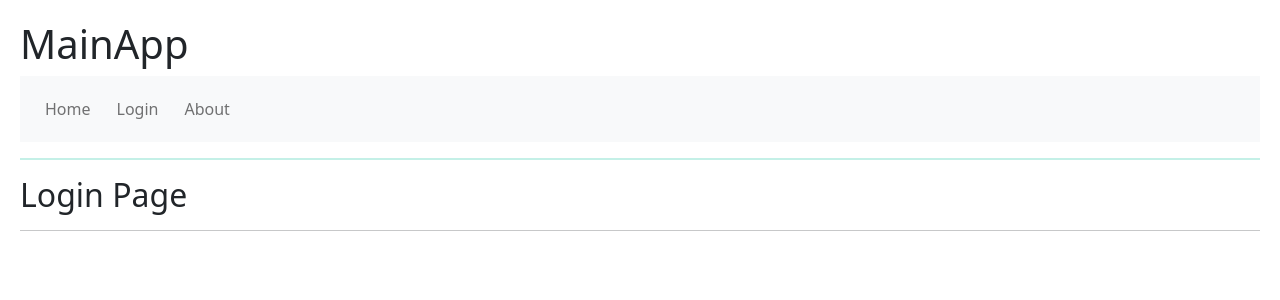
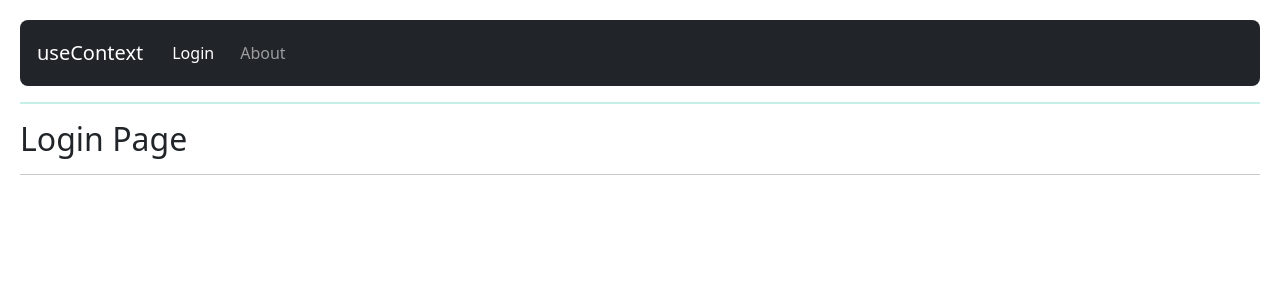
Before and after one commit to MartaArM/CursoReact, a React (Vite) app in the folder app5_hooksapp/: page /login in a window 1280 px wide. Shown: the top 300 px of the page. Built offline with nearby package versions, Linux system fonts and the light colour scheme.

Commit message:
Barra de navegacion con NavLink

```diff
--- a/app5_hooksapp/src/09-useContext/MainApp.jsx
+++ b/app5_hooksapp/src/09-useContext/MainApp.jsx
@@ -8,7 +8,6 @@
 export const MainApp = () => {
     return (
         <>
-            <h1>MainApp</h1>
             <NavBar/> {/* Barra de navegación */}
 
             <hr style={{borderTop: '2px solid #15c29f'}}/>
--- a/app5_hooksapp/src/09-useContext/NavBar.jsx
+++ b/app5_hooksapp/src/09-useContext/NavBar.jsx
@@ -1,4 +1,4 @@
-import { Link } from "react-router-dom"
+import { Link, NavLink } from "react-router-dom"
 
 export const NavBar = () => {
   return (
@@ -7,9 +7,9 @@
     //     <Link to="login">Login</Link>
     //     <Link to="about">About</Link>
     // </>
-    <nav className="navbar navbar-expand-lg bg-light">
+    <nav className="navbar navbar-expand-lg navbar-dark bg-dark rounded-3">
         <div className="container-fluid">
-            {/* <Link className="navbar-brand" to="/">Home</Link> */}
+            <Link className="navbar-brand" to="/">useContext</Link>
             {/* <a className="navbar-brand" href="#">Navbar</a> */}
             {/* <button className="navbar-toggler" type="button" data-bs-toggle="collapse" data-bs-target="#navbarNav" aria-controls="navbarNav" aria-expanded="false" aria-label="Toggle navigation"> */}
             {/* <span className="navbar-toggler-icon"></span> */}
@@ -17,16 +17,18 @@
             <div className="collapse navbar-collapse" id="navbarNav">
             <ul className="navbar-nav">
                 <li className="nav-item">
-                    <Link className="nav-link" to="/">Home</Link>
-                {/* <a className="nav-link active" aria-current="page" href="#">Home</a> */}
+                    <NavLink className={({isActive}) => {
+                        let clase = (isActive == true) ? " active" : "";
+                        return "nav-link" + clase;
+                    }}
+                    to="login"> Login </NavLink>
                 </li>
                 <li className="nav-item">
-                    <Link  className="nav-link" to="login">Login</Link>
-                {/* <a className="nav-link" href="#">Features</a> */}
-                </li>
-                <li className="nav-item">
-                    <Link className="nav-link" to="about">About</Link>
-                {/* <a className="nav-link" href="#">Pricing</a> */}
+                    <NavLink className={({isActive}) => {
+                        let clase = (isActive == true) ? " active" : "";
+                        return "nav-link" + clase;
+                    }}
+                    to="about"> About </NavLink>
                 </li>
             </ul>
             </div>
```
